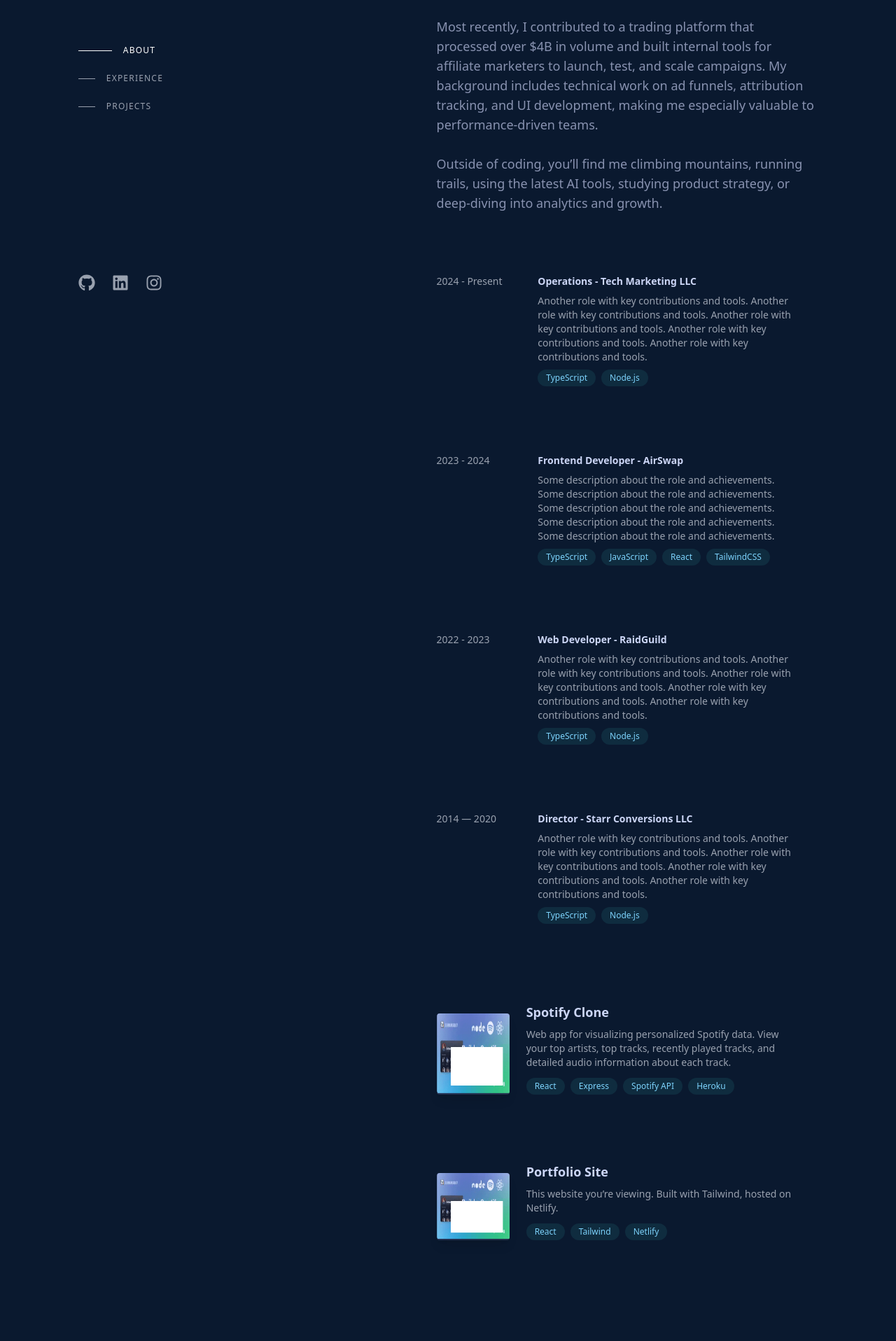
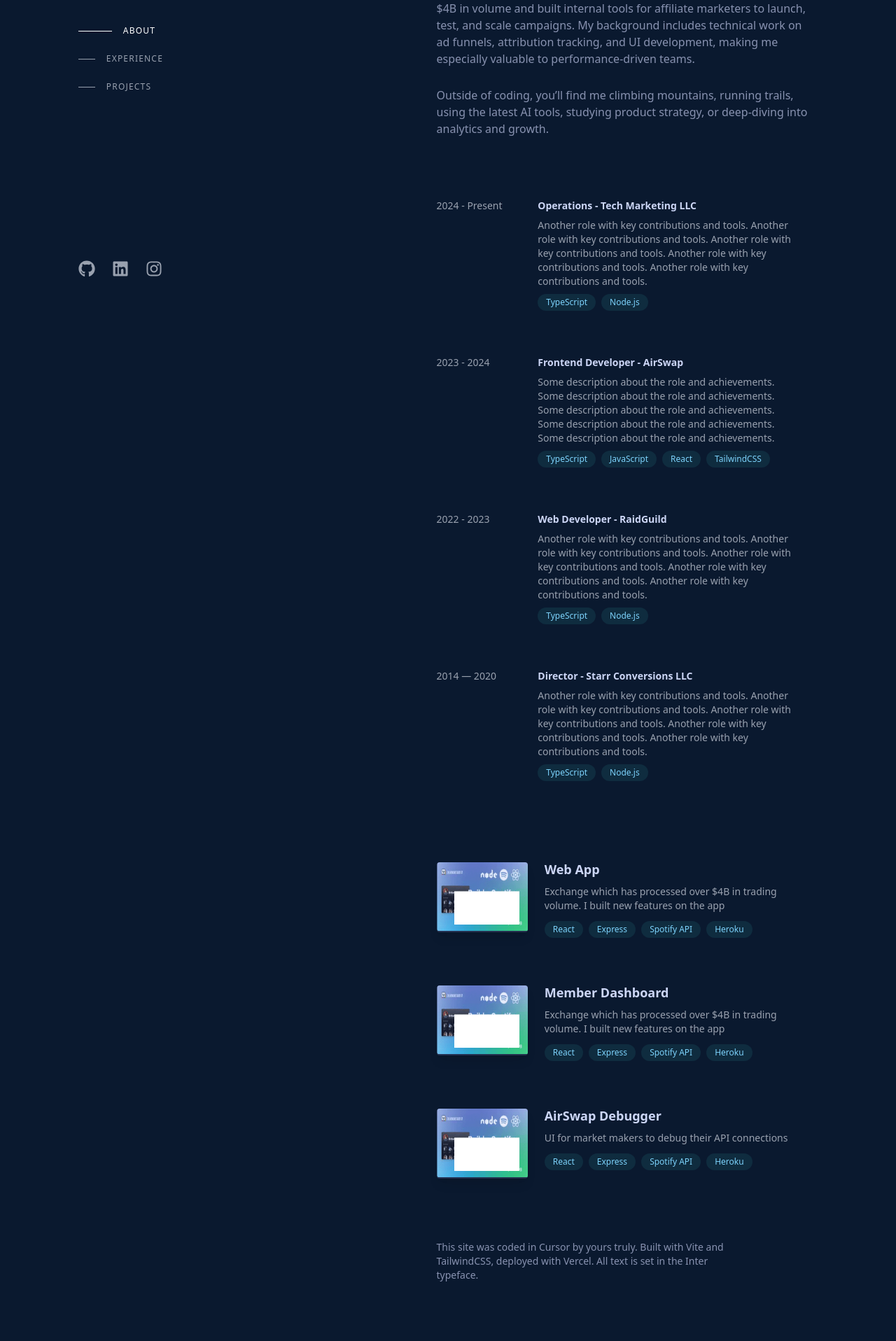
Before and after one commit to mikestarrdev/portfolio-2025, a React (Vite) app: page / in a window 1280 px wide. Shown: the part 284-2200 px from the top of the page at 70% size. Built offline with nearby package versions, Linux system fonts and the light colour scheme.

Commit message:
fix font sizes, spacing, other various things' '

```diff
--- a/index.html
+++ b/index.html
@@ -1,5 +1,5 @@
 <!doctype html>
-<html lang="en">
+<html lang="en" class="overflow-x-hidden">
   <head>
     <meta charset="UTF-8" />
     <link rel="icon" type="image/svg+xml" href="" />
--- a/src/App.jsx
+++ b/src/App.jsx
@@ -37,18 +37,25 @@
 
 const projects = [
   {
-    title: 'Spotify Clone',
+    title: 'Web App',
     description:
-      'Web app for visualizing personalized Spotify data. View your top artists, top tracks, recently played tracks, and detailed audio information about each track.',
+      'Exchange which has processed over $4B in trading volume. I built new features on the app',
     image: '/placeholder.png',
     tech: ['React', 'Express', 'Spotify API', 'Heroku'],
   },
   {
-    title: 'Portfolio Site',
+    title: 'Member Dashboard',
     description:
-      'This website you’re viewing. Built with Tailwind, hosted on Netlify.',
+      'Exchange which has processed over $4B in trading volume. I built new features on the app',
     image: '/placeholder.png',
-    tech: ['React', 'Tailwind', 'Netlify'],
+    tech: ['React', 'Express', 'Spotify API', 'Heroku'],
+  },
+  {
+    title: 'AirSwap Debugger',
+    description:
+      'UI for market makers to debug their API connections',
+    image: '/placeholder.png',
+    tech: ['React', 'Express', 'Spotify API', 'Heroku'],
   },
 ];
 
@@ -80,9 +87,9 @@
 
   return (
     <div className="bg-[#0a192f] text-[#8892b0] font-inter">
-      <div className="flex flex-col lg:flex-row max-w-8xl mx-auto px-6 sm:px-10 lg:px-12 lg:text-lg sm:pt-5">
+      <div className="flex flex-col lg:flex-row max-w-8xl mx-auto px-6 sm:px-10 lg:px-12 lg:text-lg">
         {/* Sidebar */}
-        <aside className="w-full lg:sticky lg:top-0 lg:h-screen pt-12 lg:pt-24 pb-6">
+        <aside className="w-full lg:sticky lg:top-0 lg:h-screen pt-14 lg:pt-22 pb-6">
           <div className="flex flex-col justify-between h-full lg:max-w-md mx-auto">
             <div className="space-y-10">
               {/* Top: Name, title, tagline */}
@@ -125,23 +132,23 @@
         </aside>
 
         {/* Main */}
-        <main className="w-full pt-10 lg:pt-24 pb-32 space-y-16 xl:pr-16">
+        <main className="w-full pt-14 lg:pt-22 pb-32 space-y-16 xl:pr-16">
           <section
             id="about"
             ref={(el) => {
               sectionRefs.current.about = el;
             }}
           >
-            <h2 className="font-semibold lg:hidden sticky top-0 bg-[#0a192f] py-4 z-10 text-[#ccd6f6]">About</h2>
-            <p className="mt-6">
+            <h2 className="lg:hidden sticky top-0 bg-[#0a192f] py-4 z-10 text-[#ccd6f6] font-semibold">About</h2>
+            <p className="mt-6 text-base">
               I’m a frontend developer who thrives at the intersection of engineering and marketing. I build fast, conversion-focused web experiences — from React-based interfaces to high-performing WordPress and Shopify landing pages — with a strong eye for performance, usability, and analytics.
-              </p>
-              <br />
-              <p>
+            </p>
+            <br />
+            <p className="text-base">
               Most recently, I contributed to a trading platform that processed over $4B in volume and built internal tools for affiliate marketers to launch, test, and scale campaigns. My background includes technical work on ad funnels, attribution tracking, and UI development, making me especially valuable to performance-driven teams.
-              </p>
-              <br />
-              <p>
+            </p>
+            <br />
+            <p className="text-base">
               Outside of coding, you’ll find me climbing mountains, running trails, using the latest AI tools, studying product strategy, or deep-diving into analytics and growth.
             </p>
           </section>
@@ -153,7 +160,7 @@
             }}
           >
             <h2 className="text-md font-bold lg:hidden sticky top-0 bg-[#0a192f] py-4 z-10 text-[#ccd6f6]">Experience</h2>
-            <div className="mt-6 space-y-12 md:space-y-8-2">
+            <div className="flex flex-col mt-6 space-y-12 md:space-y-4">
               {experience.map(({ title, description, date, tech }) => (
                 <div key={title} className="flex flex-col sm:flex-row sm:space-x-8 lg:p-6 lg:-ml-6 rounded-lg transition hover:bg-[#112240] cursor-pointer">
                   <div className="w-full sm:w-2/5 md:w-3/10 text-gray-400 mb-2 lg:mb-0 text-sm lg:text-sm">{date}</div>
@@ -178,20 +185,20 @@
             }}
           >
             <h2 className="text-md font-semibold lg:hidden sticky top-0 bg-[#0a192f] py-4 z-10 text-[#ccd6f6]">Projects</h2>
-            <div className="lg:space-y-12">
+            <div className="lg:space-y-4">
               {projects.map((project) => (
                 <div
                   key={project.title}
                   className="flex flex-col lg:flex-row lg:items-start lg:space-x-8 py-6 lg:p-6 lg:-ml-6 rounded-lg transition hover:bg-[#112240] cursor-pointer"
                 >
                   {/* div is only used to reposition the image on mobile */}
-                  <div className='flex flex-col-reverse lg:flex-row'>
+                  <div className="flex flex-col-reverse md:flex-row w-full">
                     <img
                       src={project.image}
                       alt={project.title}
-                      className="max-h-[150px] max-w-[275px] w-1/2 lg:w-1/5 rounded shadow-lg my-4 lg:mb-0 mr-6"
+                      className="flex mt-1 w-1/2 md:w-1/4 h-[100px] rounded shadow-lg my-4 lg:mb-0 mr-6"
                     />
-                    <div>
+                    <div className="md:max-w-4/5">
                       <h3 className="font-semibold mb-2 flex items-center text-[#ccd6f6]">
                         {project.title}
                       </h3>
@@ -214,6 +221,11 @@
               ))}
             </div>
           </section>
+          <section>
+            <p className="w-full md:w-4/5 text-sm">
+              This site was coded in Cursor by yours truly. Built with Vite and TailwindCSS, deployed with Vercel. All text is set in the Inter typeface.
+            </p>
+          </section>
         </main>
       </div>
     </div>
```
